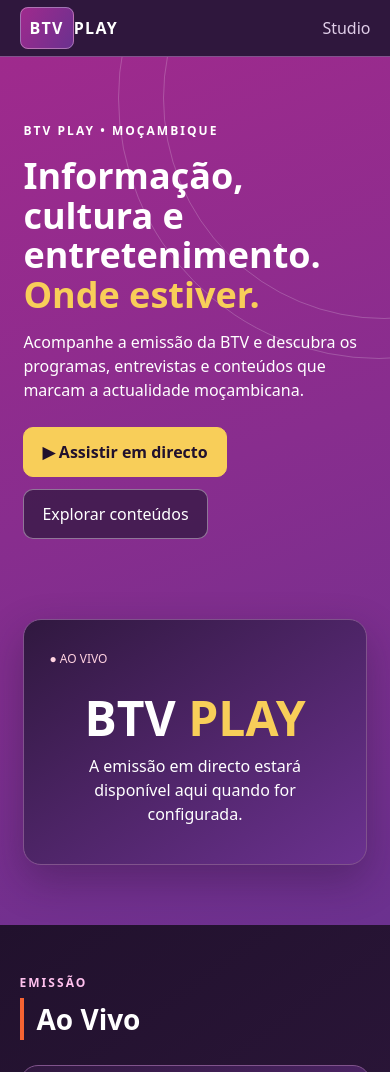
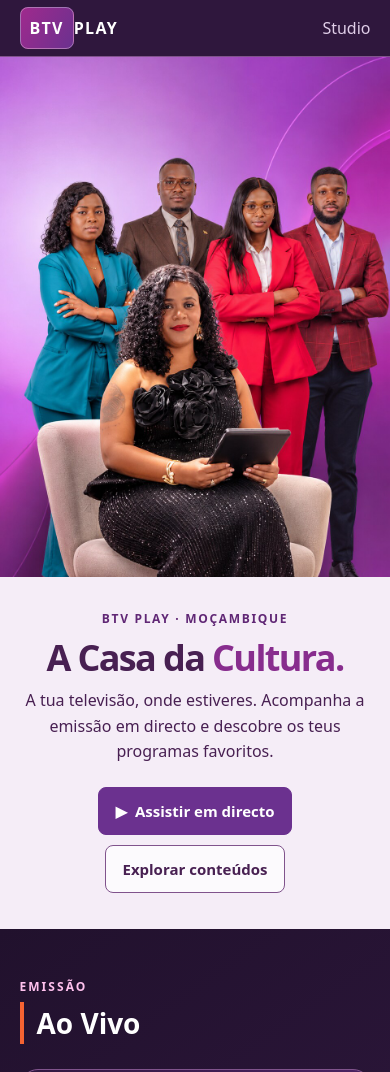
Before and after one commit to Dev-Ruco/btv-play, a plain HTML site: page index.html in a window 390 px wide. Shown: the top 1072 px of the page. Drawn offline with nearby package versions, Linux system fonts and the light colour scheme; a script that the page names is missing.

Commit message:
feat: integrar capas responsivas desktop e mobile na Hero BTV Play

```diff
--- a/index.html
+++ b/index.html
@@ -1,6 +1,9 @@
-<!doctype html><html lang="pt"><head><meta charset="utf-8"><meta name="viewport" content="width=device-width,initial-scale=1"><meta name="theme-color" content="#6b318f"><meta name="description" content="BTV Play — televisão, programas, notícias, cultura e entretenimento de Moçambique."><title>BTV Play — A televisão onde estiver</title><link rel="stylesheet" href="/theme.css"><link rel="stylesheet" href="/styles.css"></head><body>
+<!doctype html><html lang="pt"><head><meta charset="utf-8"><meta name="viewport" content="width=device-width,initial-scale=1"><meta name="theme-color" content="#6b318f"><meta name="description" content="BTV Play — televisão, programas, notícias, cultura e entretenimento de Moçambique."><title>BTV Play — A televisão onde estiver</title><link rel="stylesheet" href="/theme.css?v=hero-20261126"><link rel="stylesheet" href="/styles.css?v=hero-20261126"></head><body>
 <header class="top"><a class="brand" href="#inicio"><span class="brand-icon">BTV</span><span>PLAY</span></a><nav aria-label="Navegação principal"><a href="#inicio">Início</a><a href="#directo">Ao Vivo</a><a href="#programas">Programas</a><a href="#conteudos">Vídeos</a><a href="#sobre">Sobre a BTV</a></nav><a class="editor-link" href="/studio/">Studio</a></header>
-<main><section id="inicio" class="hero"><div class="hero-text"><span class="eyebrow">BTV PLAY • MOÇAMBIQUE</span><h1>Informação, cultura e entretenimento. <em>Onde estiver.</em></h1><p>Acompanhe a emissão da BTV e descubra os programas, entrevistas e conteúdos que marcam a actualidade moçambicana.</p><div class="actions"><a class="button primary" href="#directo">▶ Assistir em directo</a><a class="button secondary" href="#conteudos">Explorar conteúdos</a></div></div><div class="hero-card"><span class="live-pill">● AO VIVO</span><div class="hero-card-inner"><div class="screen">BTV <b>PLAY</b></div><span>A emissão em directo estará disponível aqui quando for configurada.</span></div></div></section>
+<main><section id="inicio" class="hero hero-feature" aria-labelledby="hero-title">
+<picture class="hero-art"><source media="(max-width: 900px)" srcset="./assets/images/setion%20hero%20Mobile.jpg"><img src="./assets/images/Setion%20Hero%20desktop.jpg" alt="Equipa de apresentadores da BTV" fetchpriority="high" decoding="async"></picture>
+<div class="hero-text"><span class="eyebrow">BTV PLAY · MOÇAMBIQUE</span><h1 id="hero-title">A Casa da <em>Cultura.</em></h1><p>A tua televisão, onde estiveres. Acompanha a emissão em directo e descobre os teus programas favoritos.</p><div class="actions"><a class="button primary" href="#directo"><span aria-hidden="true">▶</span> Assistir em directo</a><a class="button secondary" href="#conteudos">Explorar conteúdos</a></div></div>
+</section>
 <section id="directo" class="section"><div class="section-header"><div><span class="overline">EMISSÃO</span><h2>Ao Vivo</h2></div></div><div class="live-panel" id="livePanel"><div class="live-placeholder"><span class="play-ring">▶</span><strong>Transmissão BTV</strong><p>Quando for publicada uma transmissão em directo no Studio, poderá assisti-la nesta área.</p></div></div></section>
 <section id="programas" class="section"><div class="section-header"><div><span class="overline">A NOSSA GRELHA</span><h2>Programas</h2></div></div><div class="program-grid" id="programGrid"><div class="empty">A carregar programas…</div></div></section>
 <section id="conteudos" class="section"><div class="section-header"><div><span class="overline">BIBLIOTECA</span><h2>Vídeos e episódios</h2></div><label class="search-label"><span>Pesquisar</span><input type="search" id="search" placeholder="Programa ou título…"></label></div><div class="filters" id="filters"><button class="selected" data-filter="Todos">Todos</button><button data-filter="Notícias">Notícias</button><button data-filter="Entrevistas">Entrevistas</button><button data-filter="Documentários">Documentários</button><button data-filter="Entretenimento">Entretenimento</button><button data-filter="Economia">Economia</button><button data-filter="Desporto">Desporto</button><button data-filter="Cultura">Cultura</button></div><div class="content-grid" id="contentGrid"><div class="empty">A carregar conteúdos…</div></div></section>
--- a/styles.css
+++ b/styles.css
@@ -21,3 +21,30 @@
 footer{background:var(--btv-surface)}
 #playerBody{background:#100b15}
 @media(prefers-reduced-motion:reduce){html{scroll-behavior:auto}.video-card{transition:none}.video-card:hover{transform:none}}
+
+/* Responsive art direction: desktop panoramic artwork, mobile portrait artwork. */
+.hero.hero-feature{display:grid;grid-template-columns:1fr;gap:0;min-height:0;padding:0;background:#f5e8f7;color:#482052;position:relative;isolation:isolate;scroll-margin-top:72px}
+.hero-feature::before,.hero-feature::after{display:none}
+.hero-feature .hero-art{display:block;grid-area:1/1;align-self:stretch;min-width:0}
+.hero-feature .hero-art img{display:block;width:100%;height:auto;aspect-ratio:1894/800;object-fit:cover}
+.hero-feature .hero-text{grid-area:1/1;align-self:center;z-index:1;width:39%;padding:clamp(20px,4vw,72px) 0 clamp(20px,4vw,72px) clamp(24px,5vw,90px)}
+.hero-feature h1{font-size:clamp(34px,4.7vw,78px);line-height:1.03;letter-spacing:-.045em;margin:14px 0 18px;color:#482052;text-wrap:balance}
+.hero-feature h1 em{color:#882d8e}
+.hero-feature .eyebrow{color:#602775;letter-spacing:.14em}
+.hero-feature p{color:#482052;font-size:clamp(14px,1.25vw,20px);line-height:1.6;max-width:34ch;margin:0}
+.hero-feature .actions{gap:10px;margin:24px 0 0}
+.hero-feature .button{display:inline-flex;align-items:center;justify-content:center;gap:8px;min-height:46px;padding:11px 16px;font-size:clamp(13px,1vw,16px);font-weight:700;border-radius:8px}
+.hero-feature .button.primary{background:#6b318f;color:white;border:1px solid #6b318f}
+.hero-feature .button.secondary{background:#ffffffb8;color:#482052;border:1px solid #80538c}
+.hero-feature .button:focus-visible{outline-color:#482052}
+@media(max-width:900px){
+.hero.hero-feature{display:flex;flex-direction:column;background:#f5edf7}
+.hero-feature .hero-art{width:100%;max-width:520px;align-self:center}
+.hero-feature .hero-art img{aspect-ratio:auto;object-fit:contain}
+.hero-feature .hero-text{width:100%;max-width:600px;padding:28px 6% 36px;text-align:center;align-self:center}
+.hero-feature h1{font-size:clamp(36px,8vw,56px);margin:10px 0 12px}
+.hero-feature p{max-width:42ch;margin:auto;font-size:16px}
+.hero-feature .actions{justify-content:center;margin-top:22px}
+.hero-feature .button{font-size:15px;min-height:48px}
+}
+@media(max-width:380px){.hero-feature .actions{flex-direction:column}.hero-feature .button{width:100%}}
```
